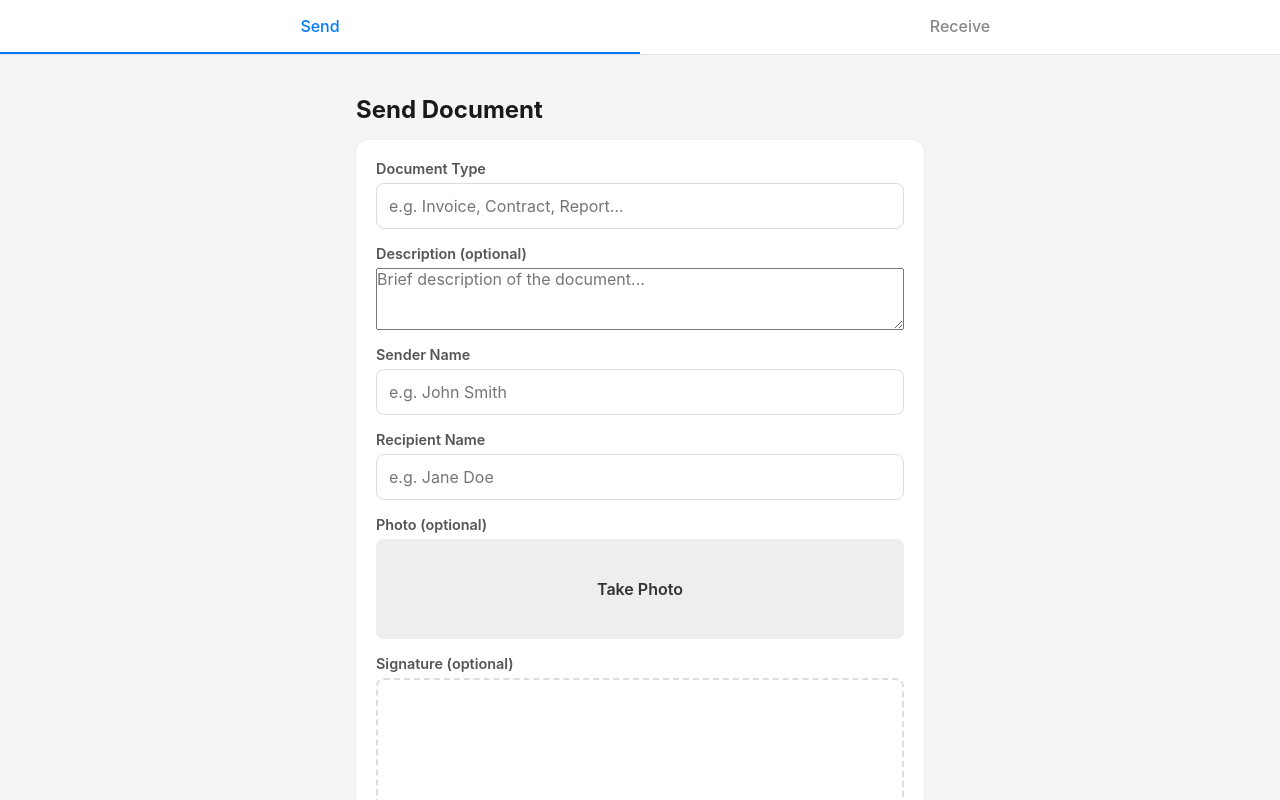
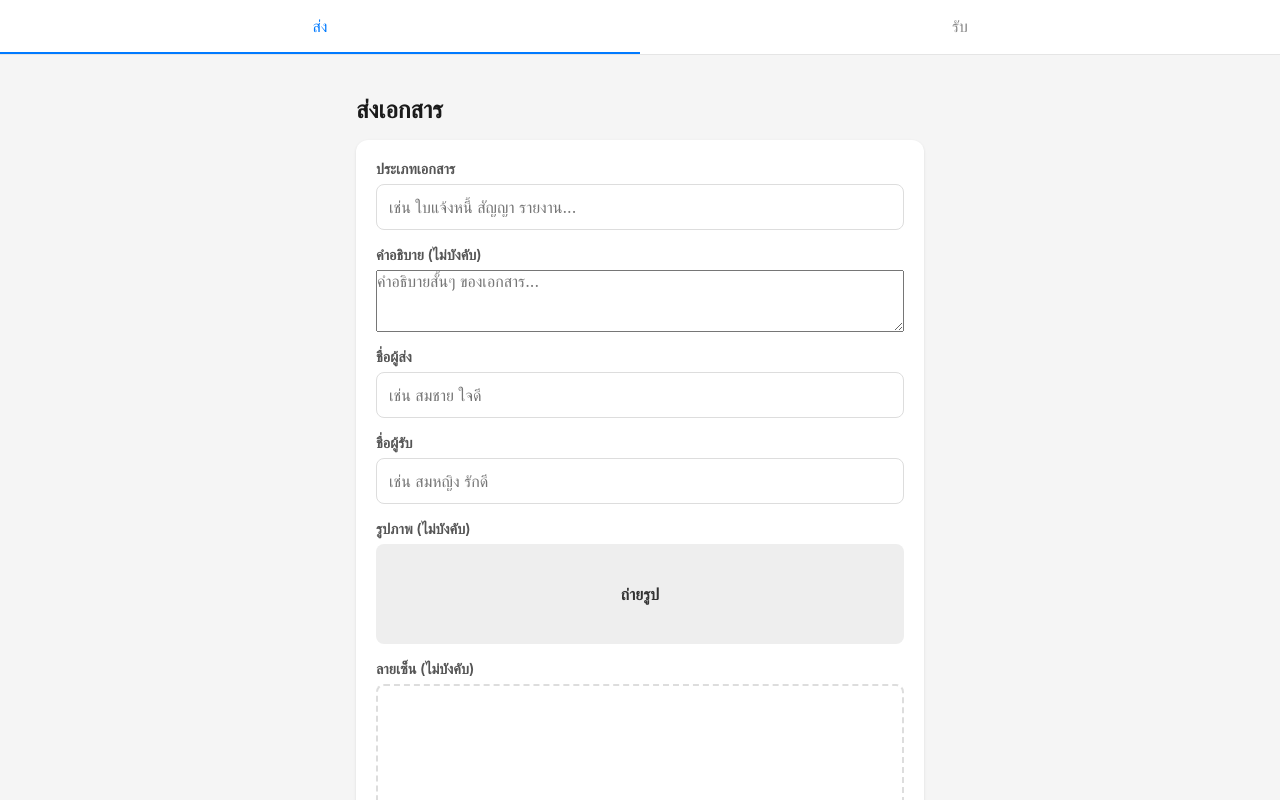
Before and after one commit to thaioptical4-hub/doc-clone, a Next.js app: page / in a window 1280 px wide. Shown: the top 800 px of the page. Built offline with nearby package versions, Linux system fonts and the light colour scheme.

Commit message:
Translate all UI text from English to Thai

```diff
--- a/src/app/receive/[id]/page.tsx
+++ b/src/app/receive/[id]/page.tsx
@@ -39,13 +39,13 @@ export default function ReceiveDetailPage() {
     }
   }
 
-  if (loading) return <p style={{ marginTop: 24 }}>Loading...</p>
-  if (!doc) return <p style={{ marginTop: 24 }}>Document not found</p>
+  if (loading) return <p style={{ marginTop: 24 }}>กำลังโหลด...</p>
+  if (!doc) return <p style={{ marginTop: 24 }}>ไม่พบเอกสาร</p>
 
   return (
     <div style={{ marginTop: 24 }}>
       <button className="back-button" onClick={() => router.push("/?tab=receive")} style={{ background: "none", color: "#007aff", padding: "8px 0", marginBottom: 16 }}>
-        &larr; Back
+        &larr; กลับ
       </button>
       <DocumentDetail
         document={doc}
--- a/src/app/receive/page.tsx
+++ b/src/app/receive/page.tsx
@@ -23,11 +23,11 @@ export default function ReceivePage() {
     return () => clearInterval(interval)
   }, [])
 
-  if (loading) return <p style={{ marginTop: 24 }}>Loading...</p>
+  if (loading) return <p style={{ marginTop: 24 }}>กำลังโหลด...</p>
 
   return (
     <div style={{ marginTop: 24 }}>
-      <h2 style={{ marginBottom: 16 }}>Incoming Documents</h2>
+      <h2 style={{ marginBottom: 16 }}>เอกสารที่รอรับ</h2>
       <DocumentList documents={docs} onDelete={() => fetchDocs()} />
     </div>
   )
--- a/src/app/send/page.tsx
+++ b/src/app/send/page.tsx
@@ -14,10 +14,10 @@ export default function SendPage() {
   if (submitted) {
     return (
       <div className="card" style={{ textAlign: "center", marginTop: 24 }}>
-        <h2>Document Sent</h2>
-        <p style={{ color: "#34c759", marginTop: 8 }}>The recipient can now confirm it on the Receive tab.</p>
+        <h2>ส่งเอกสารแล้ว</h2>
+        <p style={{ color: "#34c759", marginTop: 8 }}>ผู้รับสามารถยืนยันการรับได้ที่แท็บรับเอกสาร</p>
         <button className="btn-primary" style={{ marginTop: 16 }} onClick={() => setSubmitted(false)}>
-          Send Another
+          ส่งอีกฉบับ
         </button>
       </div>
     )
@@ -25,7 +25,7 @@ export default function SendPage() {
 
   return (
     <div style={{ marginTop: 24 }}>
-      <h2 style={{ marginBottom: 16 }}>Send Document</h2>
+      <h2 style={{ marginBottom: 16 }}>ส่งเอกสาร</h2>
       <DocumentForm onSuccess={handleSuccess} />
     </div>
   )
--- a/src/components/CameraCapture.tsx
+++ b/src/components/CameraCapture.tsx
@@ -40,12 +40,12 @@ export default function CameraCapture({ value, onChange }: CameraCaptureProps) {
             <img src={value} alt="Captured" />
           </div>
           <button type="button" onClick={handleClear} className="btn-danger" style={{ padding: "8px 16px", fontSize: "0.85rem" }}>
-            Remove Photo
+            ลบรูปภาพ
           </button>
         </div>
       ) : (
         <button type="button" onClick={handleCapture} style={{ background: "#eee", color: "#333", width: "100%", padding: "40px" }}>
-          Take Photo
+          ถ่ายรูป
         </button>
       )}
       <input
--- a/src/components/DocumentForm.tsx
+++ b/src/components/DocumentForm.tsx
@@ -43,7 +43,7 @@ export default function DocumentForm({ onSuccess }: DocumentFormProps) {
       setSignature(null)
       onSuccess()
     } else {
-      setError("Failed to submit. Try again.")
+      setError("ส่งเอกสารไม่สำเร็จ กรุณาลองอีกครั้ง")
     }
     setSubmitting(false)
   }
@@ -51,39 +51,39 @@ export default function DocumentForm({ onSuccess }: DocumentFormProps) {
   return (
     <form ref={formRef} onSubmit={handleSubmit} className="card">
       <div className="form-group">
-        <label htmlFor="doc_type">Document Type</label>
-        <input id="doc_type" name="doc_type" type="text" required placeholder="e.g. Invoice, Contract, Report..." />
+        <label htmlFor="doc_type">ประเภทเอกสาร</label>
+        <input id="doc_type" name="doc_type" type="text" required placeholder="เช่น ใบแจ้งหนี้ สัญญา รายงาน..." />
       </div>
 
       <div className="form-group">
-        <label htmlFor="description">Description (optional)</label>
-        <textarea id="description" name="description" rows={3} placeholder="Brief description of the document..." />
+        <label htmlFor="description">คำอธิบาย (ไม่บังคับ)</label>
+        <textarea id="description" name="description" rows={3} placeholder="คำอธิบายสั้นๆ ของเอกสาร..." />
       </div>
 
       <div className="form-group">
-        <label htmlFor="sender_name">Sender Name</label>
-        <input id="sender_name" name="sender_name" type="text" required placeholder="e.g. John Smith" />
+        <label htmlFor="sender_name">ชื่อผู้ส่ง</label>
+        <input id="sender_name" name="sender_name" type="text" required placeholder="เช่น สมชาย ใจดี" />
       </div>
 
       <div className="form-group">
-        <label htmlFor="recipient_name">Recipient Name</label>
-        <input id="recipient_name" name="recipient_name" type="text" required placeholder="e.g. Jane Doe" />
+        <label htmlFor="recipient_name">ชื่อผู้รับ</label>
+        <input id="recipient_name" name="recipient_name" type="text" required placeholder="เช่น สมหญิง รักดี" />
       </div>
 
       <div className="form-group">
-        <label>Photo (optional)</label>
+        <label>รูปภาพ (ไม่บังคับ)</label>
         <CameraCapture value={photo} onChange={setPhoto} />
       </div>
 
       <div className="form-group">
-        <label>Signature (optional)</label>
+        <label>ลายเซ็น (ไม่บังคับ)</label>
         <SignaturePad value={signature} onChange={setSignature} />
       </div>
 
       {error && <p style={{ color: "#ff3b30", marginBottom: 16 }}>{error}</p>}
 
       <button type="submit" className="btn-primary" disabled={submitting}>
-        {submitting ? "Sending..." : "Submit Document"}
+        {submitting ? "กำลังส่ง..." : "ส่งเอกสาร"}
       </button>
     </form>
   )
--- a/src/components/DocumentList.tsx
+++ b/src/components/DocumentList.tsx
@@ -6,18 +6,23 @@ interface DocumentListProps {
   onDelete?: (id: number) => void
 }
 
+const STATUS_LABEL: Record<string, string> = {
+  sent: "รอรับ",
+  confirmed: "รับแล้ว",
+}
+
 function statusBadge(status: string) {
   const cls = status === "sent" ? "badge badge-sent" : "badge badge-confirmed"
-  return <span className={cls}>{status}</span>
+  return <span className={cls}>{STATUS_LABEL[status] || status}</span>
 }
 
 export default function DocumentList({ documents, onDelete }: DocumentListProps) {
   if (documents.length === 0) {
     return (
       <div className="card" style={{ textAlign: "center", color: "#888" }}>
-        <p>No documents yet.</p>
+        <p>ยังไม่มีเอกสาร</p>
         <p style={{ fontSize: "0.85rem", marginTop: 4 }}>
-          Documents created on the Send tab will appear here.
+          เอกสารที่สร้างในแท็บส่งจะปรากฏที่นี่
         </p>
       </div>
     )
@@ -26,7 +31,7 @@ export default function DocumentList({ documents, onDelete }: DocumentListProps)
   async function handleDelete(e: React.MouseEvent, id: number) {
     e.preventDefault()
     e.stopPropagation()
-    if (!window.confirm("Delete this document?")) return
+    if (!window.confirm("ลบเอกสารนี้?")) return
     const res = await fetch(`/api/documents/${id}`, { method: "DELETE" })
     if (res.ok) onDelete?.(id)
   }
@@ -64,7 +69,7 @@ export default function DocumentList({ documents, onDelete }: DocumentListProps)
                     cursor: "pointer",
                     padding: "4px 8px",
                   }}
-                  title="Delete"
+                  title="ลบ"
                 >
                   &times;
                 </button>
--- a/src/components/SignaturePad.tsx
+++ b/src/components/SignaturePad.tsx
@@ -113,7 +113,7 @@ export default function SignaturePad({ value, onChange }: SignaturePadProps) {
       </div>
       {hasContent && (
         <button type="button" onClick={clear} className="btn-danger" style={{ padding: "8px 16px", fontSize: "0.85rem" }}>
-          Clear Signature
+          ลบลายเซ็น
         </button>
       )}
     </div>
--- a/src/components/TabBar.tsx
+++ b/src/components/TabBar.tsx
@@ -7,10 +7,10 @@ export default function TabBar({ active, onChange }: TabBarProps) {
   return (
     <div className="tab-bar">
       <button className={active === "send" ? "active" : ""} onClick={() => onChange("send")}>
-        Send
+        ส่ง
       </button>
       <button className={active === "receive" ? "active" : ""} onClick={() => onChange("receive")}>
-        Receive
+        รับ
       </button>
     </div>
   )
```
Also changed, not shown: src/app/login/page.tsx (+5 -5 lines), src/components/DocumentDetail.tsx (+18 -18 lines).
